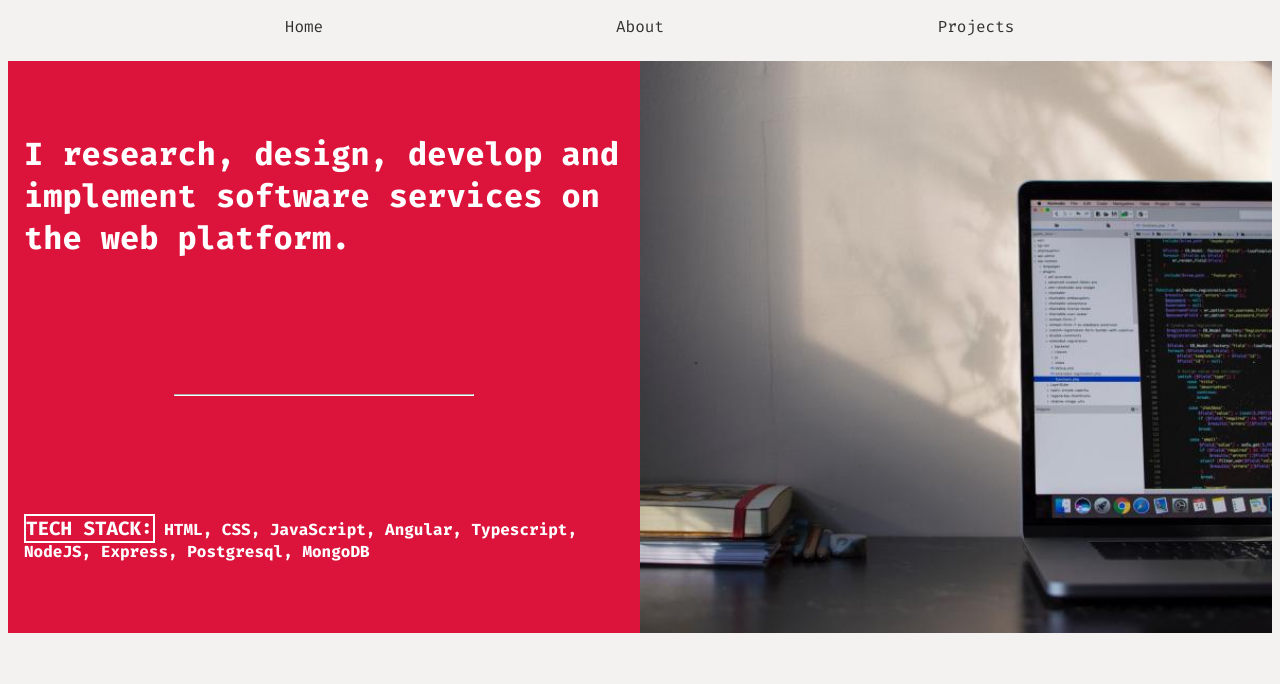
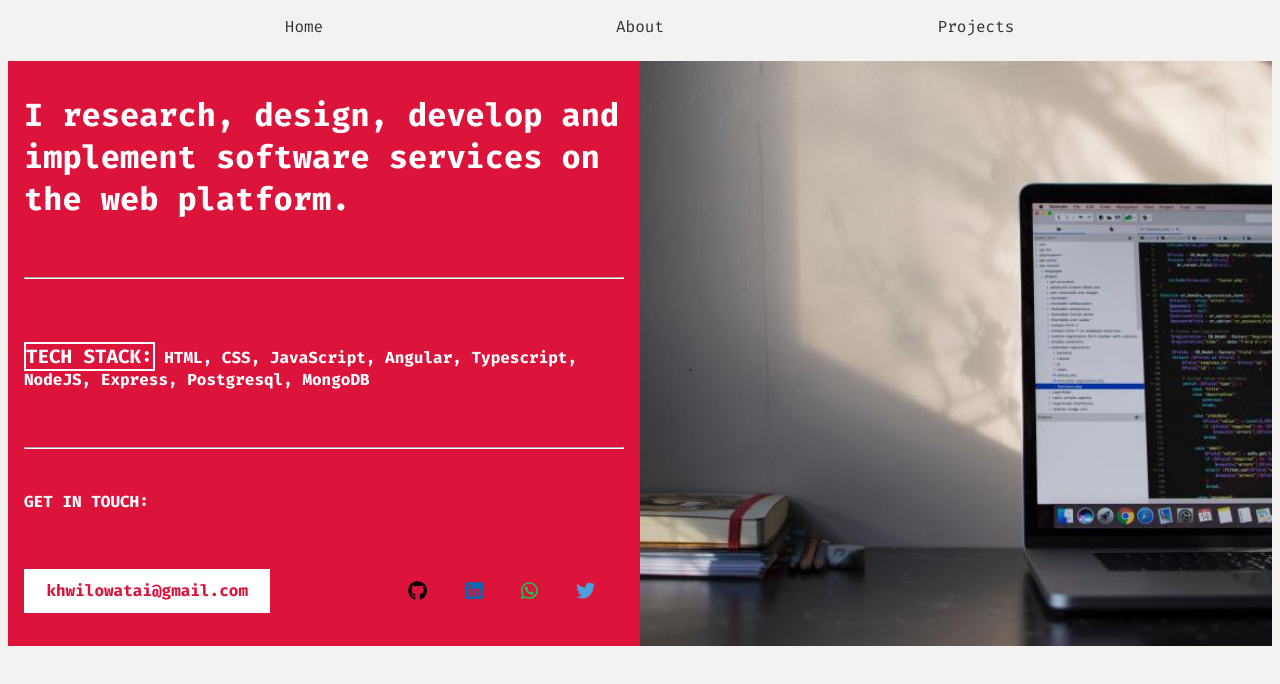
Before and after one commit to khwilo/khwilo, an Angular app: page /about in a window 1280 px wide. Shown: the top 684 px of the page. Built offline with nearby package versions, Linux system fonts and the light colour scheme.

Commit message:
Add contact info to about page

```diff
--- a/src/app/about/about.component.css
+++ b/src/app/about/about.component.css
@@ -11,7 +11,6 @@
   font-weight: bold;
   padding: 1em;
   font-size: 1em;
-
   display: flex;
   flex-direction: column;
   justify-content: space-around;
@@ -23,13 +22,91 @@
 
 .about-info #about__horizontal-line {
   border-color: #ffffff;
-  width: 50%;
+  width: 100%;
   display: block;
 }
 
-.about-info #outro #title {
+section .title {
   border: 2px solid #fff;
   font-size: 1.2em;
+}
+
+section.contact-details {
+  display: flex;
+  flex-direction: column;
+}
+
+@media (min-width: 35em) {
+  section.contact-details {
+    display: flex;
+    flex-direction: row;
+  }
+}
+
+#contact-details-email {
+  margin: 0 auto 1em auto;
+}
+
+#contact-details-email .title {
+  font-size: 1em;
+}
+
+#contact-details-email a {
+  font-weight: 700;
+  text-decoration: none;
+  background-color: #fff;
+  color: crimson;
+  padding: 0.5em 1.4em;
+  display: flex;
+}
+
+@media (min-width: 35em) {
+  #contact-details-email {
+    display: flex;
+    height: 100%;
+    margin: 0;
+  }
+
+  #contact-details-email a {
+    display: flex;
+    align-items: center;
+  }
+}
+
+#contact-social-media {
+  display: flex;
+  padding: 0.5em;
+  font-size: 1.2em;
+  margin: 0 auto;
+}
+
+@media (min-width: 35em) {
+  #contact-social-media {
+    margin-left: auto;
+    margin-right: 0;
+  }
+}
+
+#contact-social-media > .icons {
+  margin-top: 0;
+}
+
+#contact-social-media > section.icons > a {
+  text-decoration: none;
+  color: #000;
+  padding: 1em;
+}
+
+#contact-social-media > section.icons.linkedIn > a {
+  color: #006db6;
+}
+
+#contact-social-media > section.icons.whatsapp > a {
+  color: #00dc5d;
+}
+
+#contact-social-media > section.icons.twitter > a {
+  color: #4ca2de;
 }
 
 .about-profile-picture {
--- a/src/app/about/about.component.html
+++ b/src/app/about/about.component.html
@@ -1,14 +1,43 @@
 <section class="about-container">
   <div class="about-info">
-    <p id="intro">
+    <section id="intro">
       I research, design, develop and implement software services on the web
       platform.
-    </p>
+    </section>
     <hr id="about__horizontal-line" />
-    <p id="outro">
-      <span id="title">TECH STACK:</span> HTML, CSS, JavaScript, Angular,
+    <section id="outro">
+      <span class="title">TECH STACK:</span> HTML, CSS, JavaScript, Angular,
       Typescript, NodeJS, Express, Postgresql, MongoDB
-    </p>
+    </section>
+    <hr id="about__horizontal-line" />
+    <p>GET IN TOUCH:</p>
+    <section class="contact-details">
+      <div id="contact-details-email">
+        <a href="mailto:{{ emailAddress }}">{{ emailAddress }}</a>
+      </div>
+      <div id="contact-social-media">
+        <section class="icons">
+          <a href="{{ GitHubLink }}" target="_blank">
+            <fa-icon [icon]="GitHubIcon"></fa-icon>
+          </a>
+        </section>
+        <section class="icons linkedIn">
+          <a href="{{ LinkedInLink }}" target="_blank">
+            <fa-icon [icon]="LinkedinIcon"></fa-icon>
+          </a>
+        </section>
+        <section class="icons whatsapp">
+          <a href="{{ WhatsappLink }}" target="_blank">
+            <fa-icon [icon]="WhatsappIcon"></fa-icon>
+          </a>
+        </section>
+        <section class="icons twitter">
+          <a href="{{ TwitterLink }}" target="_blank">
+            <fa-icon [icon]="TwitterIcon"></fa-icon>
+          </a>
+        </section>
+      </div>
+    </section>
   </div>
 
   <div class="about-profile-picture">
--- a/src/app/about/about.component.ts
+++ b/src/app/about/about.component.ts
@@ -1,4 +1,11 @@
 import { Component, OnInit } from '@angular/core';
+
+import {
+  faGithub,
+  faLinkedin,
+  faTwitter,
+  faWhatsapp
+} from '@fortawesome/free-brands-svg-icons';
 
 @Component({
   selector: 'app-about',
@@ -6,10 +13,18 @@ import { Component, OnInit } from '@angular/core';
   styleUrls: ['./about.component.css']
 })
 export class AboutComponent implements OnInit {
+  emailAddress: string = 'khwilowatai@gmail.com';
+  GitHubLink = 'https://github.com/khwilo';
+  LinkedInLink = 'https://www.linkedin.com/in/khwilo-watai';
+  TwitterLink = 'https://twitter.com/khwilo';
+  WhatsappLink = 'https://api.whatsapp.com/send?phone=+254718802061';
 
-  constructor() { }
+  GitHubIcon = faGithub;
+  LinkedinIcon = faLinkedin;
+  TwitterIcon = faTwitter;
+  WhatsappIcon = faWhatsapp;
 
-  ngOnInit() {
-  }
+  constructor() {}
 
+  ngOnInit() {}
 }
```
